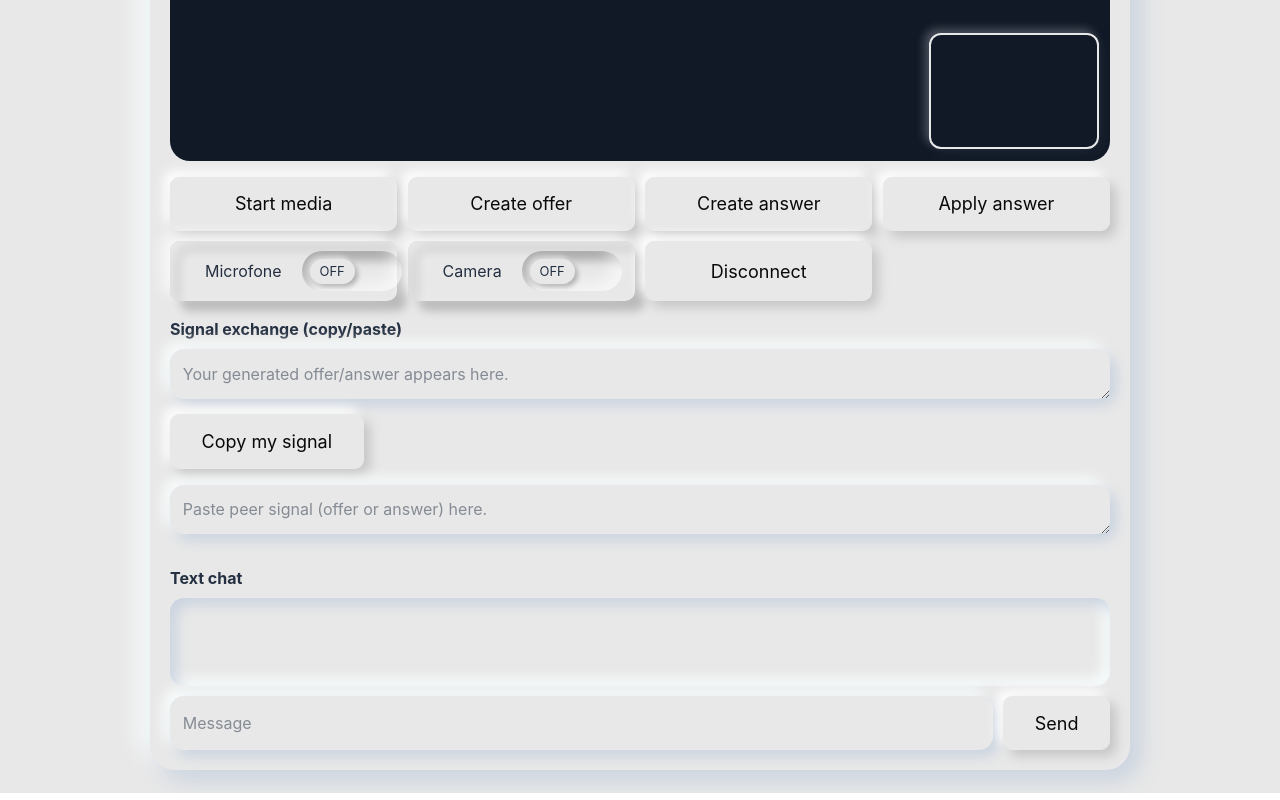
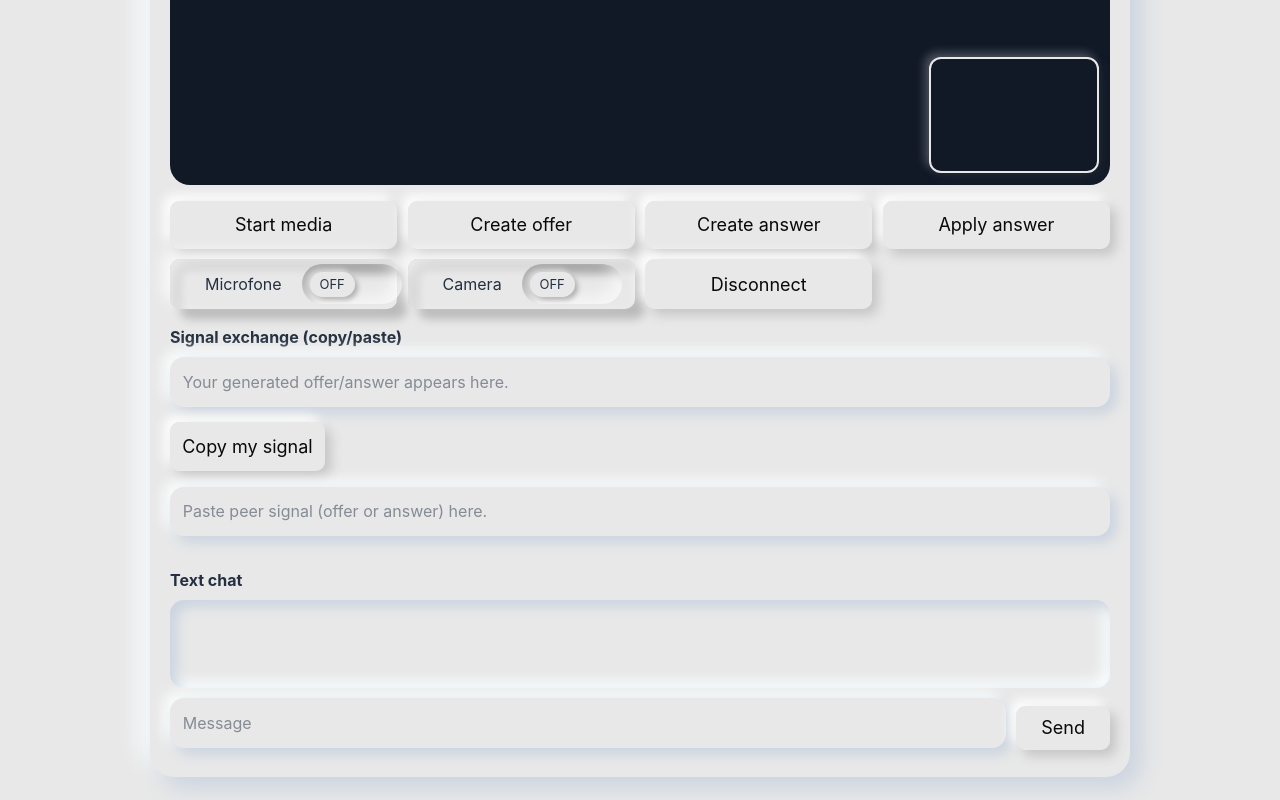
Before and after one commit to TitarenkoBA/p2p, an Angular app: page / in a window 1280 px wide. Shown: the part 856-1656 px from the top of the page. Built offline with nearby package versions, Linux system fonts and the light colour scheme.

Commit message:
added pack and unpack methods

```diff
--- a/package.json
+++ b/package.json
@@ -32,6 +32,7 @@
     "@angular/platform-browser": "^21.0.0",
     "@angular/router": "^21.0.0",
     "@angular/service-worker": "^21.2.10",
+    "fflate": "^0.8.2",
     "rxjs": "~7.8.0",
     "tslib": "^2.3.0"
   },
--- a/src/app/app.css
+++ b/src/app/app.css
@@ -83,7 +83,7 @@ video {
 
 .controls {
   display: grid;
-  grid-template-columns: repeat(1, minmax(0, 1fr));
+  grid-template-columns: repeat(2, minmax(0, 1fr));
   gap: 0.65rem;
   margin-top: 1rem;
 }
@@ -119,12 +119,14 @@ button:active {
 
 textarea {
   width: 100%;
-  resize: vertical;
+  /* resize: vertical; */
   padding: 0.8rem;
   margin-bottom: 0.6rem;
 }
 
 .messages {
+  scrollbar-width: none;
+  -ms-overflow-style: none;
   min-height: 88px;
   max-height: 260px;
   overflow: auto;
@@ -137,6 +139,9 @@ textarea {
   box-shadow:
     inset 6px 6px 14px #c8d2df,
     inset -6px -6px 14px #fbffff;
+}
+.messages::-webkit-scrollbar {
+  display: none;
 }
 
 .message-row {
@@ -179,7 +184,7 @@ input {
 
 .switch-holder {
   display: flex;
-  padding: 10px 20px;
+  padding: 5px 20px;
   border-radius: 10px;
   box-shadow: -8px -8px 15px rgba(255, 255, 255, .7),
         10px 10px 10px rgba(0, 0, 0, .2),
@@ -247,7 +252,6 @@ input {
 
 button {
   color: #090909;
-  padding: 0.7em 1.7em;
   font-size: 18px;
   border-radius: 0.5em;
   background: #e8e8e8;
@@ -650,7 +654,6 @@ button:active {
 }
 
 @keyframes rotate {
-
   100% {
     transform: rotate(360deg);
   }
--- a/src/app/app.html
+++ b/src/app/app.html
@@ -46,6 +46,7 @@
         </div>
       </section>
     }
+    <br/>
     <p class="card">{{ status() }}</p>
     <br />
     <p class="status">
@@ -80,7 +81,7 @@
       <button type="button" (click)="createAnswerFromOffer()">Create answer</button>
       <button type="button" (click)="applyRemoteAnswer()">Apply answer</button>
 
-      <div class="switch-holder">
+      <div class="switch-holder col-span-2 md:col-span-1">
         <div class="switch-label">
           <i class="fa fa-bluetooth-b"></i><span>Microfone</span>
         </div>
@@ -90,7 +91,7 @@
         </div>
       </div>
 
-      <div class="switch-holder">
+      <div class="switch-holder col-span-2 md:col-span-1">
         <div class="switch-label">
           <i class="fa fa-bluetooth-b"></i><span>Camera</span>
         </div>
@@ -106,6 +107,7 @@
     <section class="signal-section">
       <h3>Signal exchange (copy/paste)</h3>
       <textarea
+        class="overflow-hidden !resize-none"
         [value]="localSignalText"
         readonly
         rows="1"
@@ -113,6 +115,7 @@
       ></textarea>
       <button type="button" (click)="copySignal()" class="mb-4">Copy my signal</button>
       <textarea
+        class="overflow-hidden !resize-none"
         [(ngModel)]="remoteSignalText"
         rows="1"
         placeholder="Paste peer signal (offer or answer) here."
@@ -121,16 +124,22 @@
 
     <section class="chat">
       <h3>Text chat</h3>
-      <div class="messages">
+      <div class="messages" #scrollContainer>
         @for (message of chatMessages(); track $index) {
           <div class="message-row" [class.mine]="message.author === 'me'">
             <p class="message-bubble">{{ message.text }}</p>
           </div>
         }
       </div>
-      <div class="chat-form">
-        <input [(ngModel)]="outboundMessage" placeholder="Message" (keydown)="onKeyDown($event)" />
-        <button type="button" (click)="sendMessage()">Send</button>
+      <div class="chat-form !flex !flex-wrap items-center justify-between">
+        <textarea
+          [(ngModel)]="outboundMessage"
+          placeholder="Message"
+          (keydown)="onKeyDown($event)"
+          class="flex-1 overflow-hidden !resize-none"
+          rows="1"
+        ></textarea>
+        <button type="button" class="!px-6 max-h-11 flex items-center" (click)="sendMessage()">Send</button>
       </div>
     </section>
   </section>
@@ -145,7 +154,7 @@
           <rect fill="url(#pl-grad)" height="128" width="128" y="0" x="0"></rect>
         </mask>
       </defs>
-      <g fill="var(--primary)">
+      <g fill="rgb(226, 57, 241)">
         <g class="pl1__g">
           <g transform="translate(20,20) rotate(0,44,44)">
             <g class="pl1__rect-g">
@@ -159,7 +168,7 @@
           </g>
         </g>
       </g>
-      <g mask="url(#pl-mask)" fill="hsl(343,90%,50%)">
+      <g mask="url(#pl-mask)" fill="rgb(89, 92, 252)">
         <g class="pl1__g">
           <g transform="translate(20,20) rotate(0,44,44)">
             <g class="pl1__rect-g">
--- a/src/app/app.ts
+++ b/src/app/app.ts
@@ -1,5 +1,6 @@
-import { Component, ElementRef, OnDestroy, OnInit, ViewChild, signal } from '@angular/core';
+import { Component, ElementRef, OnDestroy, OnInit, ViewChild, signal  } from '@angular/core';
 import { FormsModule } from '@angular/forms';
+import { deflateSync, inflateSync, strToU8, strFromU8 } from 'fflate';
 
 interface BeforeInstallPromptEvent extends Event {
   readonly platforms: string[];
@@ -24,14 +25,18 @@ const MIC_CONSTRAINTS: MediaTrackConstraints = {
   templateUrl: './app.html',
   styleUrl: './app.css'
 })
-export class App implements OnInit, OnDestroy {
+export class App implements OnInit, OnDestroy  {
   @ViewChild('localVideo')
   private localVideoRef?: ElementRef<HTMLVideoElement>;
 
   @ViewChild('remoteVideo')
   private remoteVideoRef?: ElementRef<HTMLVideoElement>;
+
   @ViewChild('remoteAudio')
   private remoteAudioRef?: ElementRef<HTMLAudioElement>;
+
+  @ViewChild('scrollContainer')
+  private myScrollContainer!: ElementRef;
 
   protected localSignalText = '';
   protected remoteSignalText = '';
@@ -67,6 +72,14 @@ export class App implements OnInit, OnDestroy {
   protected readonly closeInstallBanner = (): void => {
     this.canInstallApp.set(false);
   };
+
+
+  scrollToBottom(): void {
+    try {
+      this.myScrollContainer.nativeElement.scrollTop =
+        this.myScrollContainer.nativeElement.scrollHeight;
+    } catch(err) { }
+  }
 
   ngOnInit(): void {
     const isStandalone = window.matchMedia('(display-mode: standalone)').matches;
@@ -151,7 +164,7 @@ export class App implements OnInit, OnDestroy {
       const offer = await pc.createOffer();
       await pc.setLocalDescription(offer);
       await this.waitForIceGathering(pc, 4000);
-      this.localSignalText = JSON.stringify(pc.localDescription);
+      this.localSignalText = this.pack(JSON.stringify(pc.localDescription));
       this.status.set('Offer created. Share it with your peer.');
       this.isLoading.set(false);
     } catch (error) {
@@ -175,7 +188,7 @@ export class App implements OnInit, OnDestroy {
       const answer = await pc.createAnswer();
       await pc.setLocalDescription(answer);
       await this.waitForIceGathering(pc, 4000);
-      this.localSignalText = JSON.stringify(pc.localDescription);
+      this.localSignalText = this.pack(JSON.stringify(pc.localDescription));
       this.status.set('Answer created. Send it back to caller.');
       this.isLoading.set(false);
     } catch (error) {
@@ -216,6 +229,7 @@ export class App implements OnInit, OnDestroy {
 
     this.dataChannel.send(message);
     this.chatMessages.update((items) => [...items, { author: 'me', text: message }]);
+    setTimeout(() => this.scrollToBottom());
     this.outboundMessage = '';
   }
 
@@ -341,7 +355,7 @@ export class App implements OnInit, OnDestroy {
     channel.onopen = () => {
       this.switchOffMicrophone();
       this.switchOffCamera();
-      this.isTimerStarted();
+      this.isTimerStarted.set(true);
       this.status.set('Connected');
     };
     channel.onmessage = (event) => {
@@ -349,12 +363,13 @@ export class App implements OnInit, OnDestroy {
         ...items,
         { author: 'peer', text: String(event.data) }
       ]);
+      setTimeout(() => this.scrollToBottom());
     };
     return channel;
   }
 
   private parseSignalText(expectedType: 'offer' | 'answer'): RTCSessionDescriptionInit {
-    const parsed = JSON.parse(this.remoteSignalText) as RTCSessionDescriptionInit;
+    const parsed = JSON.parse(this.unpack(this.remoteSignalText)) as RTCSessionDescriptionInit;
     if (parsed.type !== expectedType || !parsed.sdp) {
       throw new Error(`Invalid ${expectedType}`);
     }
@@ -451,4 +466,47 @@ export class App implements OnInit, OnDestroy {
     return 'Unknown error';
   }
 
+  private pack(sdp: string): string {
+    if (!sdp) return "";
+
+    const rawSdp = (typeof sdp === 'object') ? sdp['sdp'] : sdp;
+
+    const lines = rawSdp.split(/\r?\n/);
+    const minified = lines
+      .map(line => line.trim())
+      .filter(line => {
+        if (line.length === 0) return false;
+
+        const criticalPrefixes = [
+          'v=', 'o=', 's=', 't=', 'c=', 'm=',
+          'a=setup', 'a=mid', 'a=ice-ufrag',
+          'a=ice-pwd', 'a=fingerprint', 'a=sctp-port'
+        ];
+
+        const isCritical = criticalPrefixes.some(p => line.startsWith(p));
+
+        const isOpus = line.includes('a=rtpmap:') && line.toLowerCase().includes('opus');
+        const isCandidate = line.includes('a=candidate:') && line.toLowerCase().includes('udp');
+
+        return isCritical || isOpus || isCandidate;
+      })
+      .join('\n');
+
+    const compressed = deflateSync(strToU8(minified), { level: 9 });
+    let binary = '';
+    for (let i = 0; i < compressed.length; i++) {
+        binary += String.fromCharCode(compressed[i]);
+    }
+    return btoa(binary);
+  }
+
+  private unpack(packed: string): string {
+    const binary = atob(packed);
+    const bytes = new Uint8Array(binary.length);
+    for (let i = 0; i < binary.length; i++) {
+      bytes[i] = binary.charCodeAt(i);
+    }
+    const decompressed = inflateSync(bytes);
+    return strFromU8(decompressed);
+  }
 }
--- a/src/index.html
+++ b/src/index.html
@@ -2,7 +2,7 @@
 <html lang="en">
 <head>
   <meta charset="utf-8">
-  <title>P2p</title>
+  <title>p2p</title>
   <base href="/">
   <meta name="viewport" content="width=device-width, initial-scale=1">
   <meta name="theme-color" content="#e8edf4">
```
Also changed, not shown: 2 other files (tests, documents, lock files or other folders).
